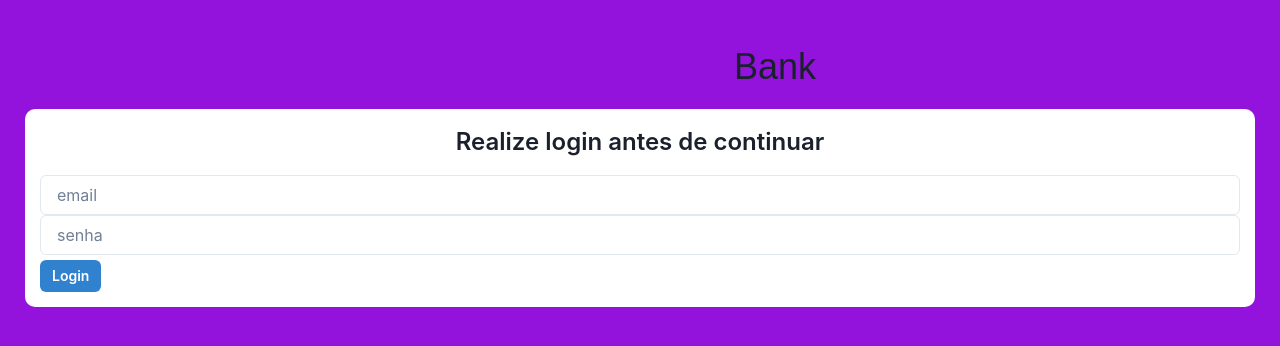
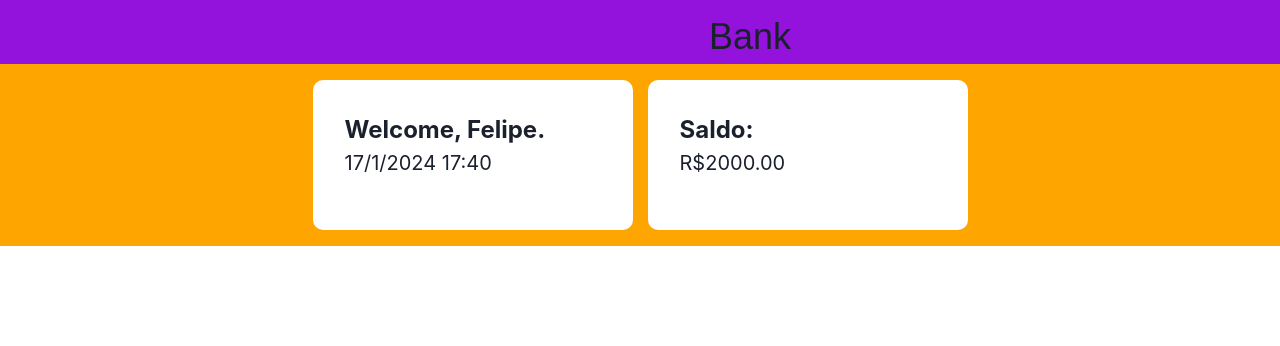
Before and after one commit to FelipeFSdev/DIO-TypeScript-Fullstack, a React (Create React App) app in the folder Material de estudo/Aula 05 DIO - Criando uma pagina web/Projeto basico 02 - DiO bank/pagina-web-ts/: page /account/1 in a window 1280 px wide. Shown: the top 346 px of the page. Built offline with nearby package versions, Linux system fonts and the light colour scheme; grey boxes are pictures that could not be loaded.

Commit message:
Improvements and updates around the project of the 2nd module

```diff
--- a/Material de estudo/Aula 05 DIO - Criando uma pagina web/Projeto basico 02 - DiO bank/pagina-web-ts/package.json
+++ b/Material de estudo/Aula 05 DIO - Criando uma pagina web/Projeto basico 02 - DiO bank/pagina-web-ts/package.json
@@ -16,6 +16,7 @@
     "framer-motion": "^10.18.0",
     "react": "^18.2.0",
     "react-dom": "^18.2.0",
+    "react-router-dom": "^6.22.2",
     "react-scripts": "5.0.1",
     "styled-components": "^6.1.8",
     "typescript": "^4.9.5",
--- a/Material de estudo/Aula 05 DIO - Criando uma pagina web/Projeto basico 02 - DiO bank/pagina-web-ts/src/API.ts
+++ b/Material de estudo/Aula 05 DIO - Criando uma pagina web/Projeto basico 02 - DiO bank/pagina-web-ts/src/API.ts
@@ -1,7 +1,9 @@
 const account = {
     email: "felipe@email.com.br",
     password: "012",
-    name: "Felipe"
+    name: "Felipe",
+    balance: 2000.00,
+    id: "1"
 };
 
 export const api = new Promise((resolve) => {
--- a/Material de estudo/Aula 05 DIO - Criando uma pagina web/Projeto basico 02 - DiO bank/pagina-web-ts/src/App.tsx
+++ b/Material de estudo/Aula 05 DIO - Criando uma pagina web/Projeto basico 02 - DiO bank/pagina-web-ts/src/App.tsx
@@ -1,11 +1,23 @@
-import { Card } from './Components/Card';
+import { BrowserRouter, Route, Routes } from 'react-router-dom';
+import Home from './Pages/Home';
+import Account from './Pages/Account';
+import { ChakraProvider } from '@chakra-ui/react';
+import { Header } from './Components/Header/Header';
+import { AppContextProvider } from './Components/AppContext';
 
 function App() {
-
   return (
-
-    <Card />
-
+    <BrowserRouter>
+      <ChakraProvider>
+        <AppContextProvider>
+          <Header />
+          <Routes>
+            <Route path="/" element={<Home />} />
+            <Route path="/account/:id" element={<Account />} />
+          </Routes>
+        </AppContextProvider>
+      </ChakraProvider>
+    </BrowserRouter>
   );
 }
 
--- /dev/null
+++ b/Material de estudo/Aula 05 DIO - Criando uma pagina web/Projeto basico 02 - DiO bank/pagina-web-ts/src/Components/AppContext.tsx
@@ -0,0 +1,15 @@
+import { createContext } from "react";
+
+interface IUser {
+    name: string
+};
+
+export const AppContext = createContext({} as IUser);
+export const AppContextProvider = ({ children }: any) => {
+    const name = "jameson";
+    return (
+        <AppContext.Provider value={{ name }}>
+            {children}
+        </AppContext.Provider>
+    );
+};
--- a/Material de estudo/Aula 05 DIO - Criando uma pagina web/Projeto basico 02 - DiO bank/pagina-web-ts/src/Components/Card.tsx
+++ b/Material de estudo/Aula 05 DIO - Criando uma pagina web/Projeto basico 02 - DiO bank/pagina-web-ts/src/Components/Card.tsx
@@ -1,52 +1,15 @@
-import { Box, Center, ChakraProvider, Input, Text } from "@chakra-ui/react"
-import { Header } from "./Header/Header"
-import { Login } from "./Login"
-import { useEffect, useState } from "react"
-import { api } from "../API"
+import { Box, ChakraProvider } from "@chakra-ui/react"
 
-interface UserData {
-    email: string,
-    password: string,
-    name: string
-};
 
-export const Card = () => {
-    const [email, setEmail] = useState("");
-    const [userData, setUserData] = useState<null | UserData>();
-    useEffect(() => {
-        const dados = async () => {
-            const data: any | UserData = await api;
-            setUserData(data);
-        };
-        dados();
-    }, []);
+export const Card = ({ children }: any) => {
+
     return (
         <ChakraProvider>
-            <Box minHeight='100vh' backgroundColor='#9413dc' padding='25px' margin="0px">
-                <Header />
+            <Box minHeight='100vh' backgroundColor='#9413dc' padding='25px'>
                 <Box backgroundColor='white' borderRadius='10px' padding='15px'>
-                    <Center>
-                        {(userData === null || userData === undefined) && <p>Loading...</p>}
-                        <Text
-                            fontSize="2xl"
-                            fontWeight="600"
-                            paddingBottom="15px">
-                            Realize login antes de continuar
-                        </Text>
-                    </Center>
-
-                    <form>
-                        <Input
-                            type='email' placeholder='email'
-                            value={email}
-                            onChange={(event) => {
-                                setEmail(event.target.value)
-                            }} />
-                        <Input type='password' placeholder='senha' />
-                        <Login />
-                    </form>
+                    {children}
                 </Box>
             </Box>
         </ChakraProvider >
-    )
-}
+    );
+};
--- /dev/null
+++ b/Material de estudo/Aula 05 DIO - Criando uma pagina web/Projeto basico 02 - DiO bank/pagina-web-ts/src/Components/CardInfo.tsx
@@ -0,0 +1,25 @@
+import { Box, Text } from "@chakra-ui/react";
+
+interface ICardInfo {
+    title: string,
+    content: string
+}
+
+const CardInfo = ({ title, content }: ICardInfo) => {
+    return (
+        <Box backgroundColor="white"
+            width="320px"
+            minHeight="150px"
+            padding={8}
+            borderRadius="10px">
+            <Text fontSize="2xl" fontWeight="bold">
+                {title}
+            </Text>
+            <Text fontSize="xl">
+                {content}
+            </Text>
+        </Box>
+    );
+}
+
+export default CardInfo;
--- a/Material de estudo/Aula 05 DIO - Criando uma pagina web/Projeto basico 02 - DiO bank/pagina-web-ts/src/Components/Header/Header.tsx
+++ b/Material de estudo/Aula 05 DIO - Criando uma pagina web/Projeto basico 02 - DiO bank/pagina-web-ts/src/Components/Header/Header.tsx
@@ -2,8 +2,9 @@ import { Box, Center, ChakraProvider, Image, Text } from '@chakra-ui/react'
 export const Header = () => {
     return (
         <ChakraProvider>
-            <Box
-                backgroundColor="#ff8080"
+            <Box backgroundColor="#9413dc"
+                margin="-5px 0px -15px">
+                <Box backgroundColor="#ff8080"
                     margin="5px 750px 15px 750px"
                     borderRadius="15px">
                     <Center>
@@ -20,6 +21,8 @@ export const Header = () => {
                             fontFamily="sans-serif"> Bank </Text>
                     </Center>
                 </Box>
+            </Box>
+
         </ChakraProvider>
     )
 }
--- /dev/null
+++ b/Material de estudo/Aula 05 DIO - Criando uma pagina web/Projeto basico 02 - DiO bank/pagina-web-ts/src/Pages/Account.tsx
@@ -0,0 +1,53 @@
+import { Center, SimpleGrid, Spinner } from "@chakra-ui/react";
+import CardInfo from "../Components/CardInfo";
+import { useEffect, useState, useContext } from "react";
+import { api } from "../Api";
+import { useNavigate, useParams } from "react-router-dom";
+import { AppContext } from "../Components/AppContext";
+
+interface IUserData {
+    email: string,
+    password: string,
+    name: string,
+    balance: number
+    id: string
+};
+
+const Account = () => {
+    const context = useContext(AppContext);
+    const [userData, setUserData] = useState<null | IUserData>();
+    const { id } = useParams();
+    const navigate = useNavigate();
+    const actualDate = new Date();
+    useEffect(() => {
+        const dados = async () => {
+            const data: any | IUserData = await api;
+            setUserData(data);
+        };
+        dados();
+    }, []);
+    if (userData && id !== userData.id) {
+        navigate("/");
+    };
+    return (
+        <Center backgroundColor="orange">
+            <SimpleGrid columns={2} spacing="15px" padding="16px">
+                {userData ?
+                    (<>
+                        <CardInfo title={`Welcome, ${userData.name}.`}
+                            content={`
+                            ${actualDate.getDate()}/${actualDate.getMonth() + 1}/${actualDate.getFullYear()}
+                            ${actualDate.getHours()}:${actualDate.getMinutes()}
+                            `} />
+                        <CardInfo title="Saldo:" content={`R$${userData.balance.toFixed(2)}`} />
+                    </>) :
+                    (
+                        <Spinner size="xl" speed="0.64s" color="white" emptyColor="blue" thickness="4px" />
+                    )
+                }
+            </SimpleGrid>
+        </Center>
+    );
+};
+
+export default Account;
--- /dev/null
+++ b/Material de estudo/Aula 05 DIO - Criando uma pagina web/Projeto basico 02 - DiO bank/pagina-web-ts/src/Pages/Home.tsx
@@ -0,0 +1,33 @@
+import { Center, Input, Text } from "@chakra-ui/react";
+import { Card } from "../Components/Card"
+import { useState } from "react";
+import { Login } from "../Components/LoginButton";
+
+const Home = () => {
+    const [email, setEmail] = useState("");
+
+    return (
+        <Card>
+            <Center>
+                <Text
+                    fontSize="2xl"
+                    fontWeight="600"
+                    paddingBottom="15px">
+                    Realize login antes de continuar
+                </Text>
+            </Center>
+            <form>
+                <Input
+                    type='email' placeholder='email'
+                    value={email}
+                    onChange={(event) => {
+                        setEmail(event.target.value)
+                    }} />
+                <Input type='password' placeholder='senha' />
+                <Login />
+            </form>
+        </Card>
+    )
+};
+
+export default Home;
```
Also changed, not shown: Material de estudo/Aula 05 DIO - Criando uma pagina web/Projeto basico 02 - DiO bank/pagina-web-ts/src/Components/LoginButton.tsx (renamed from Material de estudo/Aula 05 DIO - Criando uma pagina web/Projeto basico 02 - DiO bank/pagina-web-ts/src/Components/Login.tsx), 1 other file (tests, documents, lock files or other folders). Lines whose indentation alone changed are shown as unchanged.
